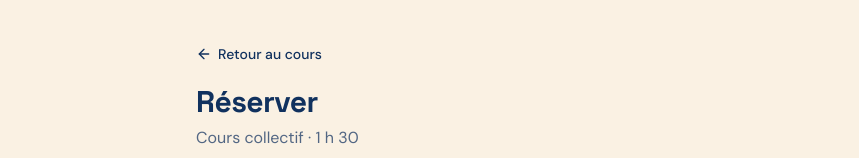
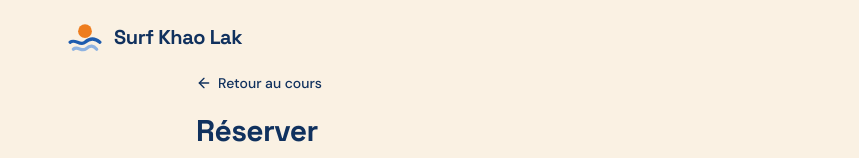
Before and after one commit to ttorsch/surf-khao-lak, a Next.js app: page /reservation/cours-collectif in a window 1280 px wide. Shown: the top 158 px of the page, without its empty margins (210-1069 px from the left). Built offline with nearby package versions, Linux system fonts and the light colour scheme; no server answers.

Commit message:
change icon and logo

```diff
--- a/app/conditions/page.tsx
+++ b/app/conditions/page.tsx
@@ -3,6 +3,7 @@ import Link from "next/link";
 import { classes } from "@/lib/classes";
 import { formatPrice, priceSuffix } from "@/lib/format";
 import { site } from "@/lib/site";
+import SiteHeader from "@/components/SiteHeader";
 
 export const metadata: Metadata = { title: "Conditions générales de vente" };
 
@@ -22,7 +23,9 @@ function AConfirmer() {
  */
 export default function TermsPage() {
   return (
-    <main className="mx-auto max-w-2xl px-5 py-12">
+    <>
+      <SiteHeader />
+      <main className="mx-auto max-w-2xl px-5 pt-6 pb-12">
       <h1 className="font-display text-3xl text-navy">Conditions générales de vente</h1>
 
       <div className="mt-8 space-y-8 text-navy/85">
@@ -116,5 +119,6 @@ export default function TermsPage() {
         </section>
       </div>
     </main>
+    </>
   );
 }
--- a/app/cours/[slug]/page.tsx
+++ b/app/cours/[slug]/page.tsx
@@ -5,8 +5,9 @@ import { AlertCircle, ArrowLeft, CalendarClock, Timer, Users } from "lucide-reac
 import { classes, getClass, totalMinutes } from "@/lib/classes";
 import { formatDuration, formatGroup, formatPrice, priceSuffix } from "@/lib/format";
 import { classPhotos } from "@/lib/photos";
-import { whatsappUrl } from "@/lib/site";
+import { site, whatsappUrl } from "@/lib/site";
 import CtaButton from "@/components/CtaButton";
+import { LogoMark } from "@/components/Logo";
 import PlaceholderImage from "@/components/PlaceholderImage";
 import StickyCta from "@/components/StickyCta";
 
@@ -60,6 +61,13 @@ export default async function ClassPage({ params }: Params) {
         >
           <ArrowLeft className="size-4" aria-hidden />
           Tous les cours
+        </Link>
+        <Link
+          href="/"
+          aria-label={`${site.name} — retour à l'accueil`}
+          className="absolute top-4 right-4 z-10 flex size-11 items-center justify-center rounded-full bg-black/40 backdrop-blur-sm"
+        >
+          <LogoMark size={24} tone="onDark" />
         </Link>
       </div>
 
--- a/app/mentions-legales/page.tsx
+++ b/app/mentions-legales/page.tsx
@@ -1,5 +1,6 @@
 import type { Metadata } from "next";
 import { site } from "@/lib/site";
+import SiteHeader from "@/components/SiteHeader";
 
 export const metadata: Metadata = { title: "Mentions légales" };
 
@@ -9,7 +10,9 @@ export const metadata: Metadata = { title: "Mentions légales" };
  */
 export default function LegalPage() {
   return (
-    <main className="mx-auto max-w-2xl px-5 py-12">
+    <>
+      <SiteHeader />
+      <main className="mx-auto max-w-2xl px-5 pt-6 pb-12">
       <h1 className="font-display text-3xl text-navy">Mentions légales</h1>
 
       <div className="mt-8 space-y-8 text-navy/85">
@@ -74,5 +77,6 @@ export default function LegalPage() {
         </section>
       </div>
     </main>
+    </>
   );
 }
--- a/app/not-found.tsx
+++ b/app/not-found.tsx
@@ -1,9 +1,12 @@
 import Link from "next/link";
 import CtaButton from "@/components/CtaButton";
+import SiteHeader from "@/components/SiteHeader";
 
 export default function NotFound() {
   return (
-    <main className="mx-auto flex max-w-lg flex-col items-center px-5 py-24 text-center">
+    <>
+      <SiteHeader />
+      <main className="mx-auto flex max-w-lg flex-col items-center px-5 pt-6 pb-24 text-center">
       <p className="font-display text-6xl text-blue-soft">404</p>
       <h1 className="font-display mt-3 text-3xl text-navy">Cette page a pris le large</h1>
       <p className="mt-3 text-navy/80">
@@ -16,5 +19,6 @@ export default function NotFound() {
         Revenir à l&apos;accueil
       </Link>
     </main>
+    </>
   );
 }
--- a/app/reservation/[slug]/page.tsx
+++ b/app/reservation/[slug]/page.tsx
@@ -5,6 +5,7 @@ import { ArrowLeft } from "lucide-react";
 import { classes, getClass, totalMinutes } from "@/lib/classes";
 import { formatDuration } from "@/lib/format";
 import BookingForm from "@/components/BookingForm";
+import SiteHeader from "@/components/SiteHeader";
 
 type Params = { params: Promise<{ slug: string }> };
 
@@ -26,7 +27,9 @@ export default async function BookingPage({ params }: Params) {
   if (!surfClass) notFound();
 
   return (
-    <main className="mx-auto max-w-xl px-5 py-8">
+    <>
+      <SiteHeader />
+      <main className="mx-auto max-w-xl px-5 pb-8">
       <Link
         href={`/cours/${surfClass.slug}`}
         className="inline-flex min-h-11 items-center gap-1.5 text-sm font-medium text-navy"
@@ -44,5 +47,6 @@ export default async function BookingPage({ params }: Params) {
         <BookingForm surfClass={surfClass} />
       </div>
     </main>
+    </>
   );
 }
--- a/app/reservation/annulee/page.tsx
+++ b/app/reservation/annulee/page.tsx
@@ -3,6 +3,7 @@ import Link from "next/link";
 import { getClass } from "@/lib/classes";
 import { whatsappUrl } from "@/lib/site";
 import CtaButton from "@/components/CtaButton";
+import SiteHeader from "@/components/SiteHeader";
 
 export const metadata: Metadata = {
   title: "Paiement interrompu",
@@ -17,7 +18,9 @@ export default async function CancelledPage({ searchParams }: Props) {
   const surfClass = cours ? getClass(cours) : undefined;
 
   return (
-    <main className="mx-auto max-w-xl px-5 py-16 text-center">
+    <>
+      <SiteHeader />
+      <main className="mx-auto max-w-xl px-5 pt-6 pb-16 text-center">
       <h1 className="font-display text-3xl text-navy">Paiement interrompu</h1>
       <p className="mt-3 text-navy/80">
         Aucun montant n&apos;a été débité. Votre place n&apos;est pas réservée, mais vous pouvez
@@ -50,5 +53,6 @@ export default async function CancelledPage({ searchParams }: Props) {
         Revenir à l&apos;accueil
       </Link>
     </main>
+    </>
   );
 }
--- a/app/reservation/succes/page.tsx
+++ b/app/reservation/succes/page.tsx
@@ -2,6 +2,7 @@ import type { Metadata } from "next";
 import Link from "next/link";
 import { CheckCircle2 } from "lucide-react";
 import { site, whatsappUrl } from "@/lib/site";
+import SiteHeader from "@/components/SiteHeader";
 
 export const metadata: Metadata = {
   title: "Réservation confirmée",
@@ -10,7 +11,9 @@ export const metadata: Metadata = {
 
 export default function SuccessPage() {
   return (
-    <main className="mx-auto max-w-xl px-5 py-16 text-center">
+    <>
+      <SiteHeader />
+      <main className="mx-auto max-w-xl px-5 pt-6 pb-16 text-center">
       <CheckCircle2 className="mx-auto size-14 text-orange" aria-hidden />
       <h1 className="font-display mt-5 text-3xl text-navy">C&apos;est réservé !</h1>
       <p className="mt-3 text-navy/80">
@@ -50,5 +53,6 @@ export default function SuccessPage() {
         Revenir à l&apos;accueil
       </Link>
     </main>
+    </>
   );
 }
--- a/components/Hero.tsx
+++ b/components/Hero.tsx
@@ -57,7 +57,7 @@ export default function Hero() {
 
       <div className="relative mx-auto flex w-full max-w-3xl flex-1 flex-col px-5.5 pt-5 pb-16">
         <div className="flex items-center">
-          <Logo tone="onDark" variant="badge" markSize={38} />
+          <Logo tone="onLight" markSize={40} />
         </div>
 
         <div className="mt-auto pt-24">
--- /dev/null
+++ b/components/SiteHeader.tsx
@@ -0,0 +1,22 @@
+import Link from "next/link";
+import { site } from "@/lib/site";
+import Logo from "./Logo";
+
+/**
+ * En-tête des pages intérieures : la page d'accueil porte déjà la marque dans
+ * son héros, mais on arrive souvent directement sur une page de cours ou de
+ * réservation depuis une publicité. Le logo y sert aussi de retour à l'accueil.
+ */
+export default function SiteHeader({ className = "" }: { className?: string }) {
+  return (
+    <header className={`mx-auto w-full max-w-3xl px-5.5 pt-5 ${className}`}>
+      <Link
+        href="/"
+        aria-label={`${site.name} — retour à l'accueil`}
+        className="inline-flex rounded-full"
+      >
+        <Logo markSize={34} />
+      </Link>
+    </header>
+  );
+}
```
Also changed, not shown: app/icon.svg.
